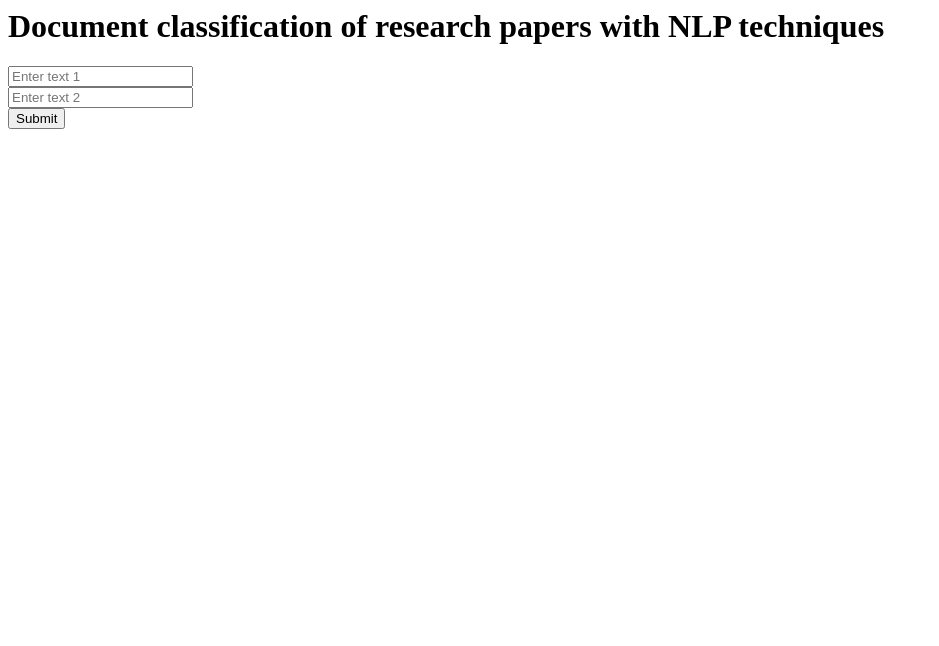
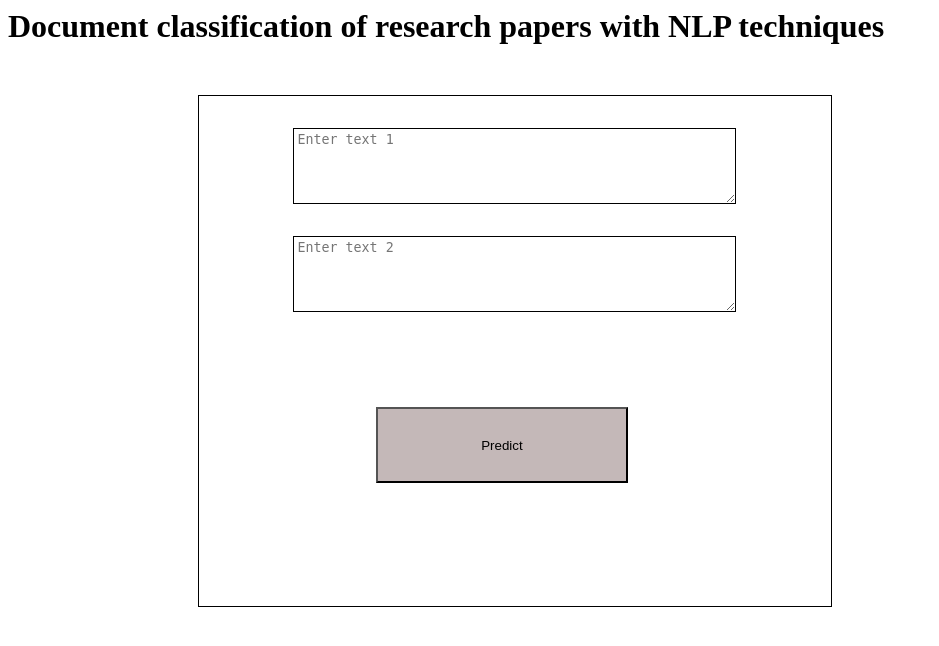
Before and after one commit to SoumakChakraborty/Document_Classification, a Flask app: page / in a window 1280 px wide. Shown: the top 646 px of the page, without its empty margins (0-939 px from the left). Run offline with Flask 2, Linux system fonts and the light colour scheme.

Commit message:
Final_css

```diff
--- a/requirements.txt
+++ b/requirements.txt
@@ -5,3 +5,4 @@ tensorflow
 torch
 transformers
 sentence-transformers
+gunicorn
--- /dev/null
+++ b/static/main.css
@@ -0,0 +1,39 @@
+form
+{
+    width:50%;
+    height:65%;
+    border-left:1px solid black;
+    border-right:1px solid black;
+    border-top:1px solid black;
+    border-bottom:1px solid black;
+    margin-left:15%;
+    margin-right:30px;
+    margin-top:50px;
+    margin-bottom:30px;
+
+}
+.text_in
+{
+  width:70%;
+  height:15%;
+  border-left:1px solid  black;
+  border-top:1px solid black;
+  border-right:1px solid black;
+  border-bottom:1px solid black;
+  margin-top:5%;
+  margin-left:15%;
+  padding-left:3px;
+  padding-right:3px;
+  padding-top:3px;
+  padding-bottom:3px;
+}
+#sub
+{
+  width:40%;
+  height:15%;
+  text-align: center;
+  background: rgb(196, 184, 184);
+  border-radius: 1px solid gray;
+  margin-top:15%;
+  margin-left:28%;
+}
--- a/templates/home.html
+++ b/templates/home.html
@@ -1,12 +1,13 @@
 <html>
     <head>
+        <link rel="stylesheet" href="/static/main.css">
     </head>
     <body>
         <h1>Document classification of research papers with NLP techniques</h1>
         <form action="/predict" method="POST">
-            <input type="text" name="data1" placeholder="Enter text 1"><br>
-            <input type="text" name="data2" placeholder="Enter text 2"><br>
-            <input type="submit" name="Predict">
+            <textarea name="data1" placeholder="Enter text 1" class="text_in"></textarea><br>
+            <textarea type="text" name="data2" placeholder="Enter text 2" class="text_in"></textarea><br>
+            <input type="submit" name="Predict" id="sub" value="Predict">
         </form>
         {%if prediction%}
          <p>{{prediction}}</p>
```
Also changed, not shown: 1 other file.
